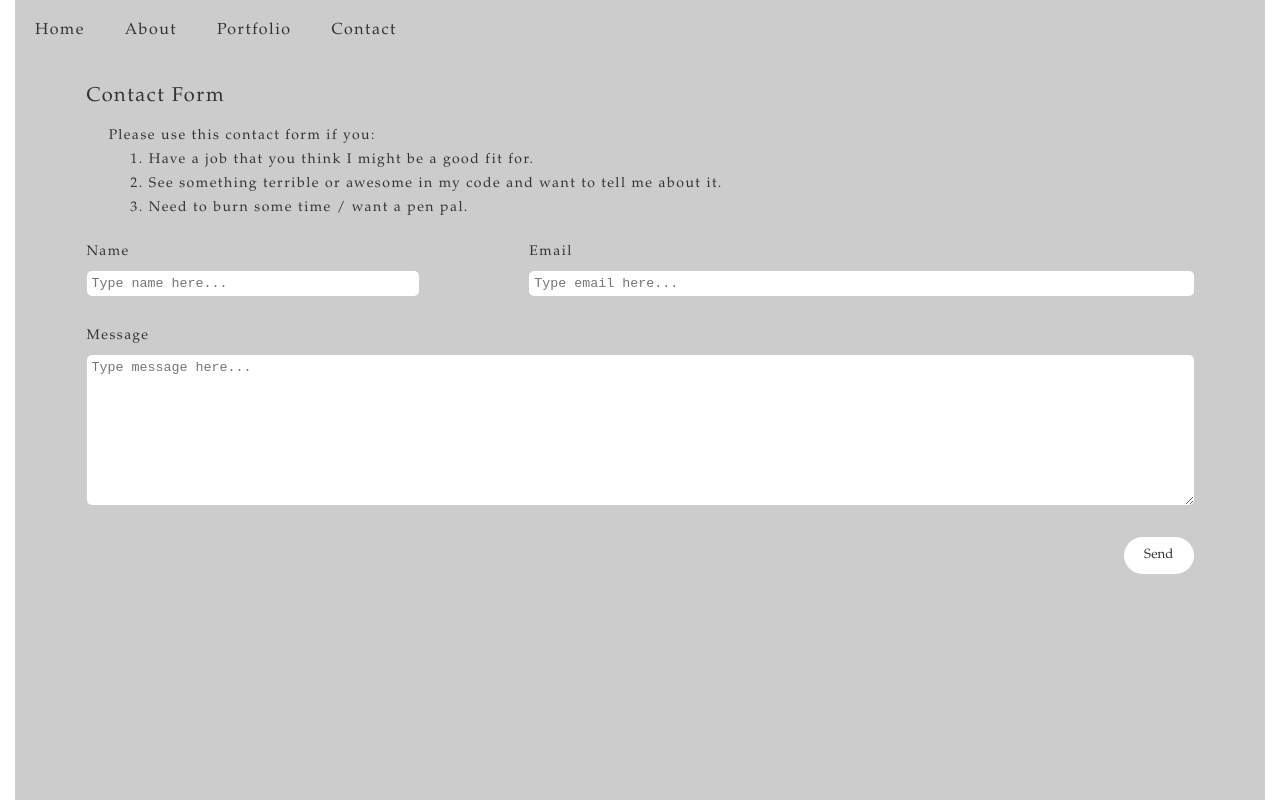
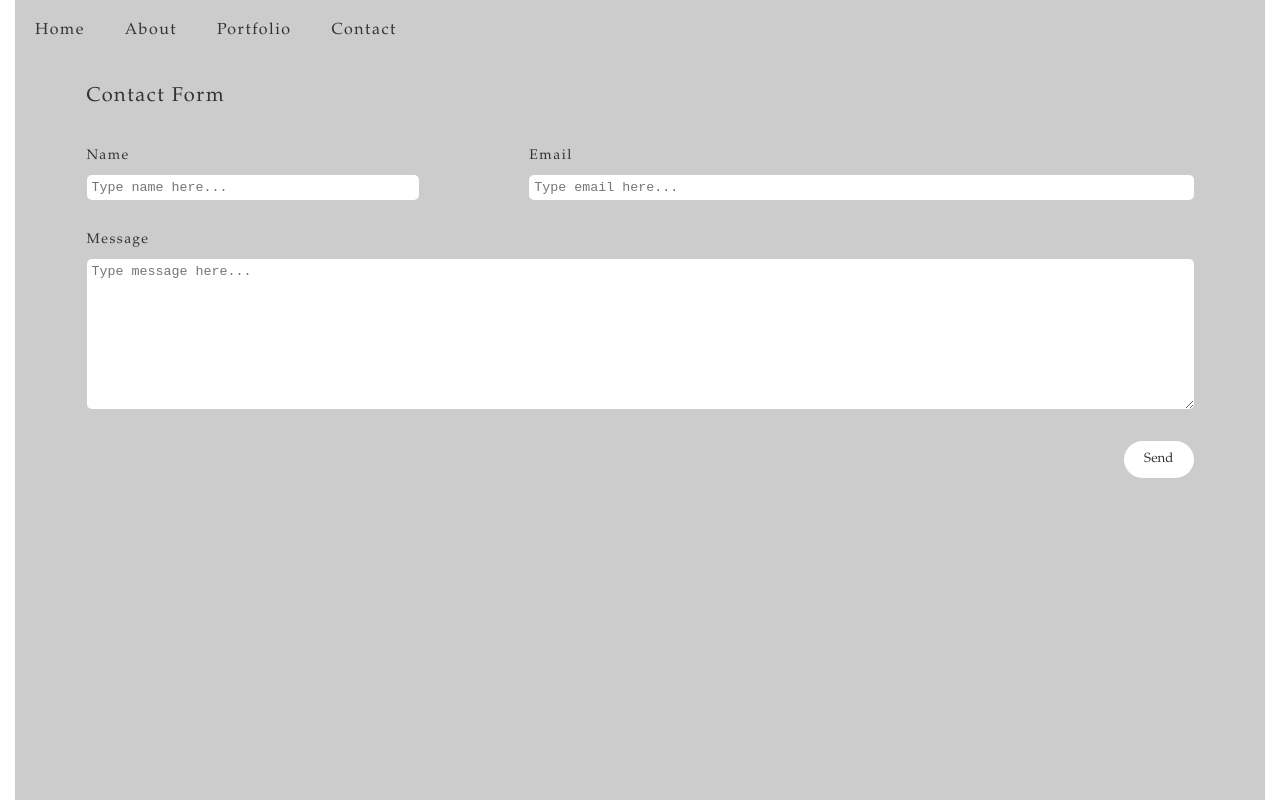
Before and after one commit to waltersgwoodward/portfolio, a React (Create React App) app: page /contact in a window 1280 px wide. Built offline with nearby package versions, Linux system fonts and the light colour scheme.

Commit message:
Updates - Updates Bio page and also adds getYearsOfExperience so that it remains correct - Removes unnecessary text from Contact page - Minor update to text in JLR Card

```diff
--- a/src/components/About/Bio.js
+++ b/src/components/About/Bio.js
@@ -4,6 +4,13 @@ import { NavLink } from "react-router-dom";
 import BioLink from './BioLink';
 
 class Bio extends PureComponent {
+    getYearsOfExperience() {
+        let firstDayAsDeveloper = new Date(2018, 11, 10);
+        let diff = Date.now() - firstDayAsDeveloper;
+        let msInAYear = 1000 * 60 * 60 * 24 * 7 * 52;
+        let yearsSinceFirstDay = (new Date(diff).getTime() / msInAYear).toFixed(1);
+        return  yearsSinceFirstDay;
+    }
     render() {
         return (
             <Fragment>
@@ -11,18 +18,18 @@ class Bio extends PureComponent {
                     <div className="page-paragraph__wrap">
                         <div className="page-paragraph__header">Summary</div>
                         <div className="page__paragraph">
-                            <strong className="highlight__text--secondary">Enterprise Level Experience:</strong> 2.5 years
-                            <br/>
+                            <strong className="highlight__text--secondary">Enterprise Level Experience:</strong> {this.getYearsOfExperience()} years
+                            <br />
                             <strong className="highlight__text--secondary">Project Highlights</strong>
                             <br></br>
                             <div className="page__paragraph">
                                 1. <span className="highlight__text--secondary">Jaguar Land Rover</span>: Built the proof of concept for a full stack javascript application integrated into Jaguar Land Rover's proprietary infotainment system
-                            <br/>
+                                <br />
                                 2. <span className="highlight__text--secondary">Scan123</span>: Worked with a small dev team to build a custom LEMP stack framework for two web applications.
                                 Led a small team in building a search feature which provided full OCR and real-time search of over 150 million documents.
-                            <br/>
+                                <br />
                                 3. <span className="highlight__text--secondary">HandicappedPets</span>: Built a LAMP stack Web Application (using jQuery, vanilla JS, CSS and HTML on the frontend) called the "SureFit Calculator" for handicappedpets.com to expedite the process of ordering custom sized wheelchairs.
-                            <br/>
+                                <br />
                                 4. <span className="highlight__text--secondary">The Atom Group</span>: Rebuilt an E2E test application built using NodeJS, NightWatchJS, and Selenium for IBM's Cloud Services.
                             </div>
                         </div>
@@ -30,7 +37,7 @@ class Bio extends PureComponent {
                     <div className="page-paragraph__wrap hide">
                         <div className="page-paragraph__header">Coding Philosophy</div>
                         <div className="page__paragraph">My coding philosophy (which is still very much in development)
-is largely influenced by the contents of <BioLink href="http://www.catb.org/esr/writings/taoup/html/" title='"The Art of UNIX Programming" by Eric S. Raymond'/>.
+                            is largely influenced by the contents of <BioLink href="http://www.catb.org/esr/writings/taoup/html/" title='"The Art of UNIX Programming" by Eric S. Raymond' />.
                             While most of the programming I do is done in interpretted languages, UNIX philosophy has become the non-standard standard of excellence that I strive for.
                         </div>
                     </div>
@@ -65,27 +72,27 @@ For my yoke is easy, and my burden light. (Matthew 11:25-30)</div>
                     </div>
                     <div className="page-paragraph__wrap">
                         <div className="page-paragraph__header">Web Development Experience</div>
-                        <div className="page__paragraph">From January to August 2018, I attended <BioLink href="https://lambdaschool.com/courses/full-stack-web-development" title="Lambda School's Full Stack Web Development program"/>.
+                        <div className="page__paragraph">From January to August 2018, I attended <BioLink href="https://lambdaschool.com/courses/full-stack-web-development" title="Lambda School's Full Stack Web Development program" />.
                             I graduated with a basic understanding of JavaScript, some general familiarity with React, and exposure to all the fundamental disciplines required of a full stack web developer.
-<br/><br/>
-I got my first job working with <BioLink href="https://www.theatomgroup.com/" title="The Atom Group"/> in Portsmouth, NH in December 2018.
+                            <br /><br />
+                            I got my first job working with <BioLink href="https://www.theatomgroup.com/" title="The Atom Group" /> in Portsmouth, NH in December 2018.
                             When I arrived at The Atom Group, we were introduced to a Node.js, Selenium, and NightWatchJS E2E testing application that had been built by a recent CS graduate.
                             The structure for the application was there, but many edge cases had not been addressed, libraries utilized were out of date, the code itself was practically unreadable, and there was no documentation.
                             In my time with The Atom Group I worked with a team to address all of the above, leaving them with a working application, complete with a Getting Started guide for future developers.
-<br/><br/>
-Nearing the end of my contract with The Atom Group, I was fortunate to find a job working with a small ecommerce company called <BioLink href="https://www.handicappedpets.com/" title="HandicappedPets.com"/>.
+                            <br /><br />
+                            Nearing the end of my contract with The Atom Group, I was fortunate to find a job working with a small ecommerce company called <BioLink href="https://www.handicappedpets.com/" title="HandicappedPets.com" />.
                             HandicappedPets was looking for a way to cut down on the cost of sales calls by offering an online form that would calculate the correct sized wheelchair for any given breed.
-I built a web application using vanilla JavaScript, PHP and mySQL, now called the <BioLink href="https://www.handicappedpets.com/wheelchair-sizer/" title="SureFit Calculator"/> which customers can use to get the correct sized wheelchair for their pet.
+                            I built a web application using vanilla JavaScript, PHP and mySQL, now called the <BioLink href="https://www.handicappedpets.com/wheelchair-sizer/" title="SureFit Calculator" /> which customers can use to get the correct sized wheelchair for their pet.
                             Although it has been well over a year since I left HandicappedPets, the SureFit Calculator has continued to serve its purpose, and function as their highest earning source of revenue.
-<br/><br/>
-In November 2019, my wife and I moved out to Portland, OR, and soon after our arrival I accepted a position as a software developer at a local SaaS Document Management company called <BioLink href="https://scan123.com/" title="Scan123"/>.
+                            <br /><br />
+                            In November 2019, my wife and I moved out to Portland, OR, and soon after our arrival I accepted a position as a software developer at a local SaaS Document Management company called <BioLink href="https://scan123.com/" title="Scan123" />.
                             During my time at Scan123, I worked in an Agile Scrum environment and contributed code to every level of the stack; from UI/UX (HTML,CSS, JavaScript), to authentication and validation of user input (PHP), to building and revising our own mySQL query builder.
                             My largest contribution to Scan123 was resurrecting an outdated, increasingly underutilized search user interface that crashed and stalled under the weight of Scan123's growing database.
                             After deciding that we would continue to utilize the open source tool Sphinx Search as the search engine upon which to build our search microservice, I set out to familiarize myself with the technology.
                             After about a month, I was granted a couple developers to help me build out a completely new search feature involving drafting new search ui/ux designs, getting buy-in from customers through interviews, adjusting to their feedback, and finally building out the product.
                             In the end we were able to meet our deadlines and successfully build out a search microservice capable of providing real-time search results of over 150 million documents combined with an improved search user interface that allowed customers to conduct advanced search queries of their documents using Optical Character Recognition (generated using Machine Learning powered by Tesseract), identifiers unique to the automotive industry, as well as common search terms such as date ranges, keywords, and parent folder/cabinet names.
                             After fifteen months at Scan123, I decided it was time for a change, and on February 1st, 2021 sent in my resignation letter.
-<br/><br/>
+                            <br /><br />
                             Following my resignation from Scan123, I spent the next five months just focusing on family life, experimenting with new languages and tools, and
                             building little things, most notably a note taking application in order to help me keep track of things. On July 7th, 2021 I accepted a full-time position
                             as a Senior Full Stack Software Developer at Jaguar Land Rover and continue to be an integral part of the early development of
--- a/src/components/Contact/EmailJSForm.js
+++ b/src/components/Contact/EmailJSForm.js
@@ -41,11 +41,6 @@ export default function ContactUs() {
      <div className="page">
         <div className='page-paragraph__wrap'>
             <div className="page-paragraph__header">Contact Form</div>
-            <div className="page__paragraph">Please use this contact form if you:
-            <div className="page__paragraph">1. Have a job that you think I might be a good fit for.</div>
-                <div className="page__paragraph">2. See something terrible or awesome in my code and want to tell me about it.</div>
-                <div className="page__paragraph">3. Need to burn some time / want a pen pal.</div>
-            </div>
         </div>
         <div className='form__wrap' name='contact'>
             <form className='form__form' onSubmit={sendEmail}>
--- a/src/reducers/index.js
+++ b/src/reducers/index.js
@@ -10,7 +10,7 @@ const initialState = {
             title: "Jaguar Land Rover Full Stack Vehicle Infotainment JavaScript Application",
             frontend_tools: "JavaScript, Webpack 5",
             backend_tools: "NodeJS",
-            database_tools: "JLR's Proprietary Infotainment System Storage API",
+            database_tools: "JLR's Infotainment System Storage APIs",
             text: "Currently I work for Jaguar Land Rover as a Senior Full Stack Software Developer. In the last fourteen months I have spent the majority of my time building a full stack web application which was demonstrated to the highest levels of Jaguar Land Rover's leadership in December 2022. Since then I have continued to work with a small team to build out a backend application primarily responsible for downloading up-to-date content for the application to consume from various third party servers.",
         },
         "Scan123 Web Application": {
```
Lines whose indentation alone changed are shown as unchanged.
